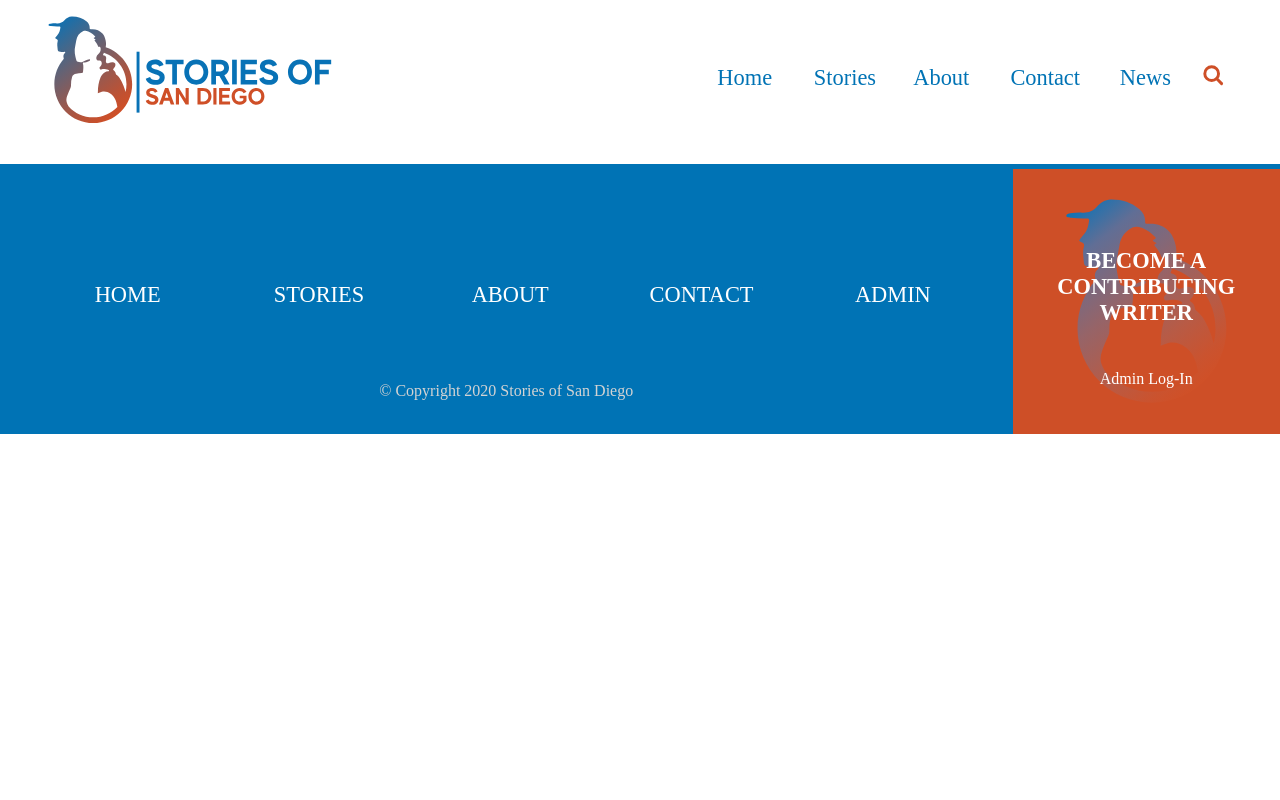
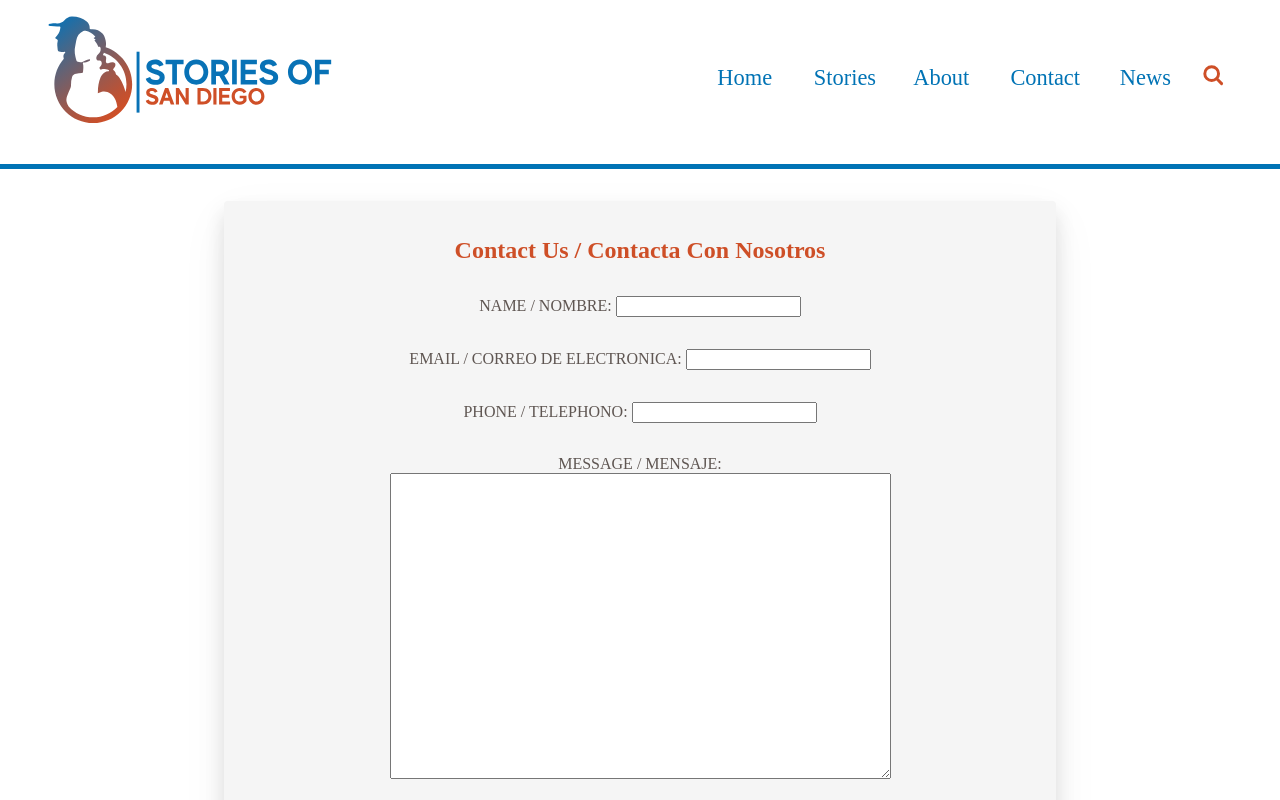
Before and after one commit to osha7/stories-of-san-diego-front-end, a React (Create React App) app: page /contact-form in a window 1280 px wide. Shown: the top 800 px of the page. Built offline with nearby package versions, Linux system fonts and the light colour scheme; a web font is replaced by a local one.

Commit message:
general contact form completed

```diff
--- a/src/App.js
+++ b/src/App.js
@@ -16,6 +16,7 @@ import { Footer } from "./components/footer/footer";
 import { ContributingWriter } from './components/contact/ContributingWriter';
 import StoryForm from './components/contact/StoryForm';
 import MailchimpForm from './components/contact/MailchimpForm'
+import ContactForm from './components/contact/ContactForm'
 
 function App() {
     return (
@@ -38,6 +39,7 @@ function App() {
                 <Route exact path="/contributing-writer" component={ContributingWriter} />
                 <Route exact path="/story-form" component={StoryForm} />
                 <Route exact path="/mailchimp-form" component={MailchimpForm} />
+                <Route exact path="/contact-form" component={ContactForm} />
             </BrowserRouter>
 
             <div className="ftrr">
--- /dev/null
+++ b/src/components/contact/ContactForm.js
@@ -0,0 +1,60 @@
+import React from 'react';
+import * as emailjs from 'emailjs-com';
+import Swal from 'sweetalert2';
+
+function StoryForm() {
+
+    const onSubmit = (e) => {
+        e.preventDefault()
+
+        emailjs.sendForm('service_1bghah9', 'template_c40hi27', e.target, 'user_gEdomN1uPIxGwzSJ9gWdL')
+        .then(res => {
+            Swal.fire({
+                title: 'Email Successfully Sent',
+                icon: 'success'
+            })
+            e.target.reset()
+        })
+        .catch(err => {
+            Swal.fire({
+                title: `Email Failed to Send, ${err.text}`,
+                icon: 'error'
+            })
+            console.error('Email Error:', err)
+        })
+    }
+
+    return (
+        <div className="story-form-submission">
+            <h2>Contact Us / Contacta Con Nosotros</h2>
+            <form onSubmit={onSubmit} >
+                <div className="story-form-field">
+                    <label htmlFor="fromName" >NAME / NOMBRE: </label>
+                    <input id="fromName" type="text" name="fromName" className="" />
+                </div>
+
+                <div className="story-form-field">
+                    <label htmlFor="replyTo" >EMAIL / CORREO DE ELECTRONICA: </label>
+                    <input id="replyTo" type="email" name="replyTo" className="" />
+                </div>
+
+                <div className="story-form-field">
+                    <label htmlFor="phoneNumber">PHONE / TELEPHONO: </label>
+                    <input id="phoneNumber" type="text" name="phoneNumber" className="" />
+                </div>
+
+                <div className="story-form-field">
+                    <label htmlFor="message" >MESSAGE / MENSAJE:</label><br />
+                    <textarea id="message" type="textarea" cols="60" rows="20" name="message" className="" ></textarea>
+                </div>
+
+                <div>
+                    <button type='submit'>SUBMIT / ENVIAR</button>
+                </div>
+            </form>
+
+        </div>
+    );
+}
+
+export default StoryForm;
--- a/src/components/contact/GeneralContact.js
+++ b/src/components/contact/GeneralContact.js
@@ -1,5 +1,6 @@
 import React from 'react';
 import '../../css/contact.css';
+import { Link } from "react-router-dom";
 
 function GeneralContact(props) {
     return (
@@ -8,10 +9,11 @@ function GeneralContact(props) {
                 <h4 className="header1">GENERAL CONTACT</h4>
                 <span>Send us a message directly.  We can't wait to hear from you.</span>
             </div>
-            <div>
-                <button className="story-submission-btn">
+            <div className="story-form-container">
+                <Link to="/contact-form">
                     <ion-icon name="chevron-forward-outline"></ion-icon>
-                </button>
+                </Link>
+                {/* < ContactModal triggerText={triggerText}/> */}
             </div>
         </div>
     );
--- a/src/css/home.css
+++ b/src/css/home.css
@@ -63,6 +63,16 @@
     font-size: 1.25em;
 }
 
+.home-headers-2 p {
+    width: 50%;
+    margin: 0 auto;
+    background: rgba(255, 255, 255, 0.25);
+    /* transform: skewX(-12deg); */
+    padding: 0.5em;
+    text-shadow: -0.25em 0.5em 0.5em rgba(0, 0, 0, 0.25);
+    /* border-radius: 0.25em; */
+}
+
 .home-headers-2 p:hover,
 .home-headers-2 p:active {
     /* transform: translateY(-3px); */
@@ -71,15 +81,7 @@
     box-shadow: -0.25em 0.5em 0.5em rgba(0, 0, 0, 0.25);
     transition: all 0.5s ease;
     transform: skewX(-12deg) translateY(-3px);
-}
-
-.home-headers-2 p {
-    width: 50%;
-    margin: 0 auto;
-    background: rgba(255, 255, 255, 0.25);
-    /* transform: skewX(-12deg); */
-    padding: 0.5em;
-    /* border-radius: 0.25em; */
+    text-shadow: none;
 }
 
 .latest-story-card-divs {
```
Also changed, not shown: 1 other file (tests, documents, lock files or other folders).
